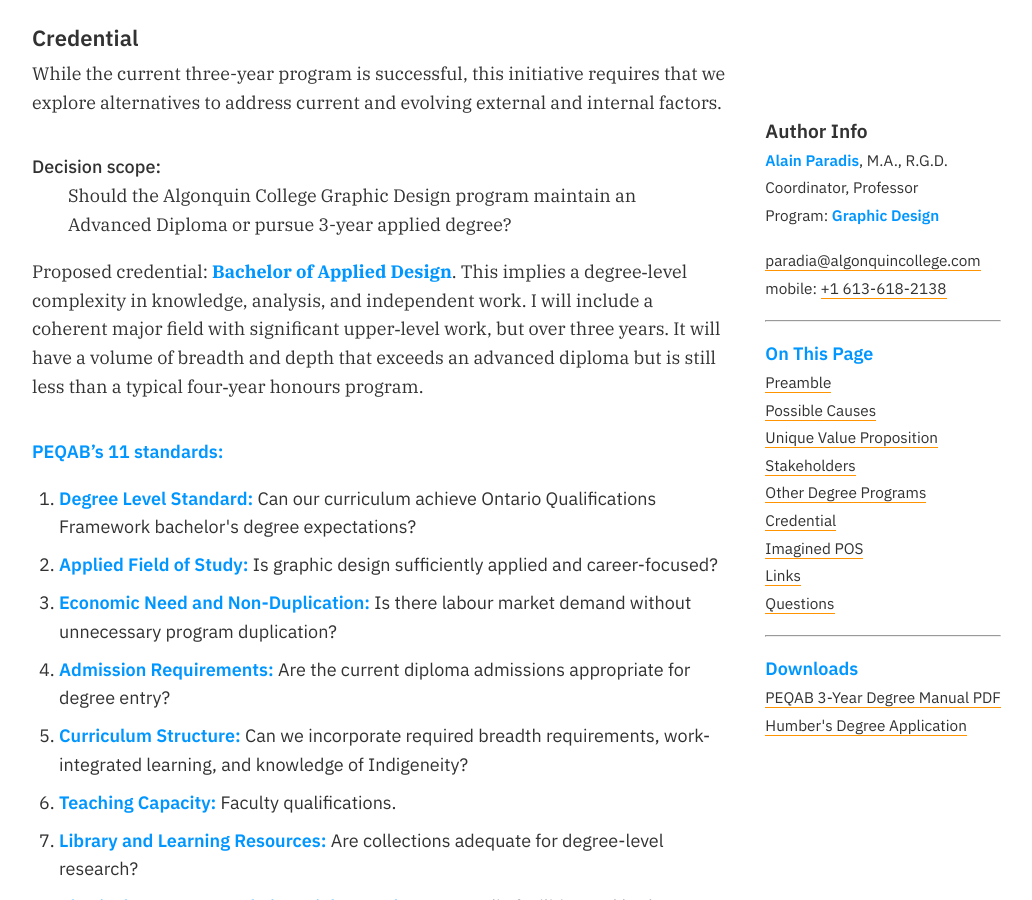
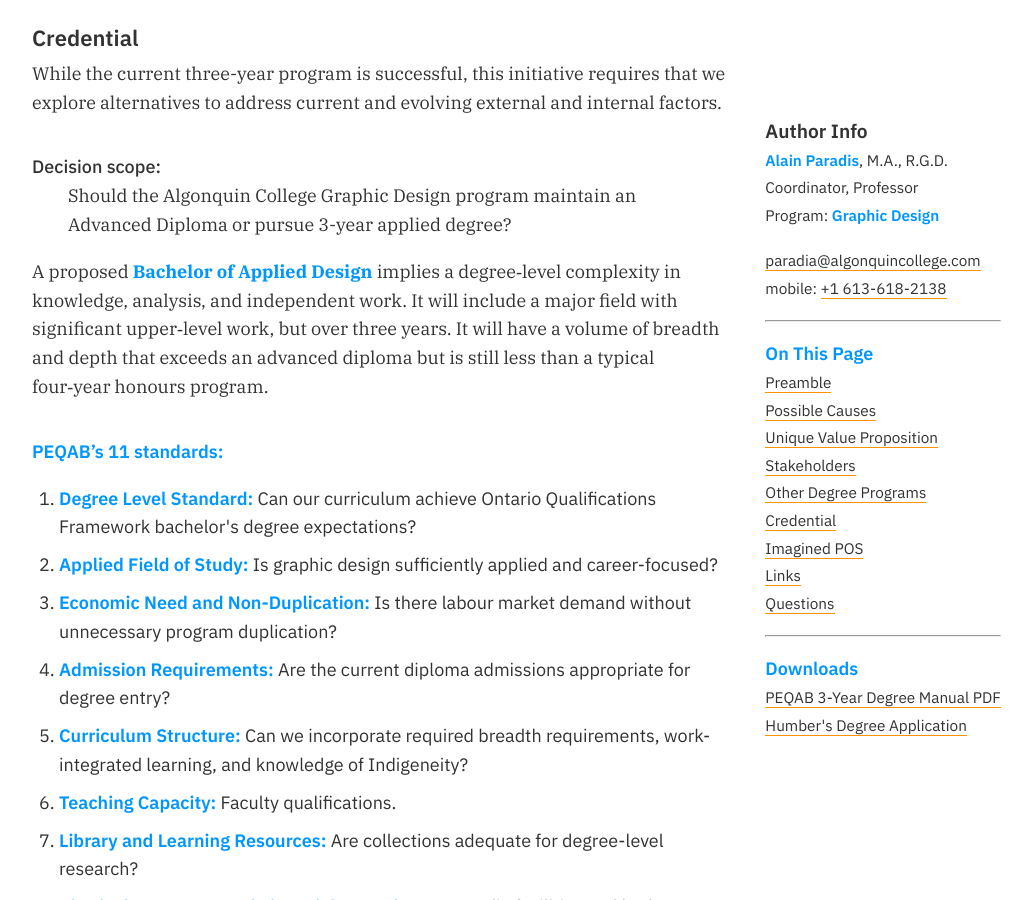
Before and after one commit to AlainParadis/program-transformation, a Jekyll site: the page built from index.md, in a window 1280 px wide and 900 px high, scrolled down 4877 px. Shown: the whole window, without its empty margins (76-1108 px from the left). Built offline with Jekyll 4.4.1, drawn with Linux system fonts in a browser that asks for light colours.

Commit message:
Refine credential description wording
Copy edit in _includes/credential.html: removed the "Proposed credential:" label and rephrased the sentence to read "A proposed Bachelor of Applied Design implies..." for improved flow and concision while preserving the original meaning about degree-level complexity and program depth.

```diff
--- a/_includes/credential.html
+++ b/_includes/credential.html
@@ -9,7 +9,7 @@
 	<dd>Should the Algonquin College Graphic Design program maintain an Advanced Diploma or pursue 3-year applied degree?</dd>
 </dl>
 <p>
-	Proposed credential: <strong>Bachelor of Applied Design</strong>. This implies a degree‑level complexity in knowledge, analysis, and independent work. I will include a coherent major field with significant upper‑level work, but over three years. It will have a volume of breadth and depth that exceeds an advanced diploma but is still less than a typical four‑year honours program.
+	A proposed <strong>Bachelor of Applied Design</strong> implies a degree‑level complexity in knowledge, analysis, and independent work. It will include a major field with significant upper‑level work, but over three years. It will have a volume of breadth and depth that exceeds an advanced diploma but is still less than a typical four‑year honours program.
 </p>
 <h5>PEQAB’s 11 standards:</h5>
 <ol>
```
